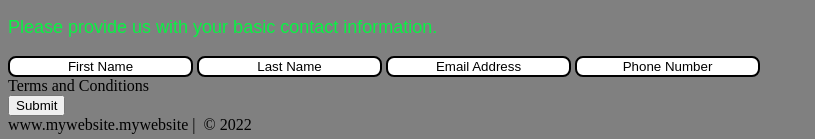
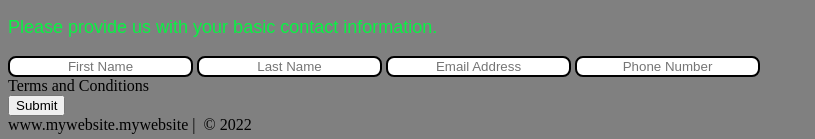
Before and after one commit to BradySeme/HTML-and-CSS-Projects, a plain HTML site: page One-Page Website/one_page_revised.html in a window 1280 px wide. Shown: the part 846-985 px from the top of the page, without its empty margins (0-815 px from the left). Drawn offline with Linux system fonts and the light colour scheme.

Commit message:
Assignment Changes

```diff
--- a/One-Page Website/one_page_revised.html
+++ b/One-Page Website/one_page_revised.html
@@ -67,10 +67,10 @@
 						</p>
 						<div class="rsvp">
 							<form action="" method="post">
-								<input class="ravp" type="text" onfocus="this.value=''" maxlength="20" value="First Name">
-								<input class="ravp" type="text" onfocus="this.value=''" maxlength="20" value="Last Name">
-								<input class="ravp" type="text" onfocus="this.value=''" maxlength="30" value="Email Address">
-								<input class="ravp" type="text" onfocus="this.value=''" maxlength="10" value="Phone Number">
+								<input class="ravp" type="text" onfocus="this.value=''" maxlength="20" value="" placeholder="First Name">
+								<input class="ravp" type="text" onfocus="this.value=''" maxlength="20" value="" placeholder="Last Name">
+								<input class="ravp" type="text" onfocus="this.value=''" maxlength="30" value="" placeholder="Email Address">
+								<input class="ravp" type="text" onfocus="this.value=''" maxlength="10" value="" placeholder="Phone Number">
 								<div class="form-spacer">
 									<label class="terms">Terms and Conditions</label>
 								</div>
```
